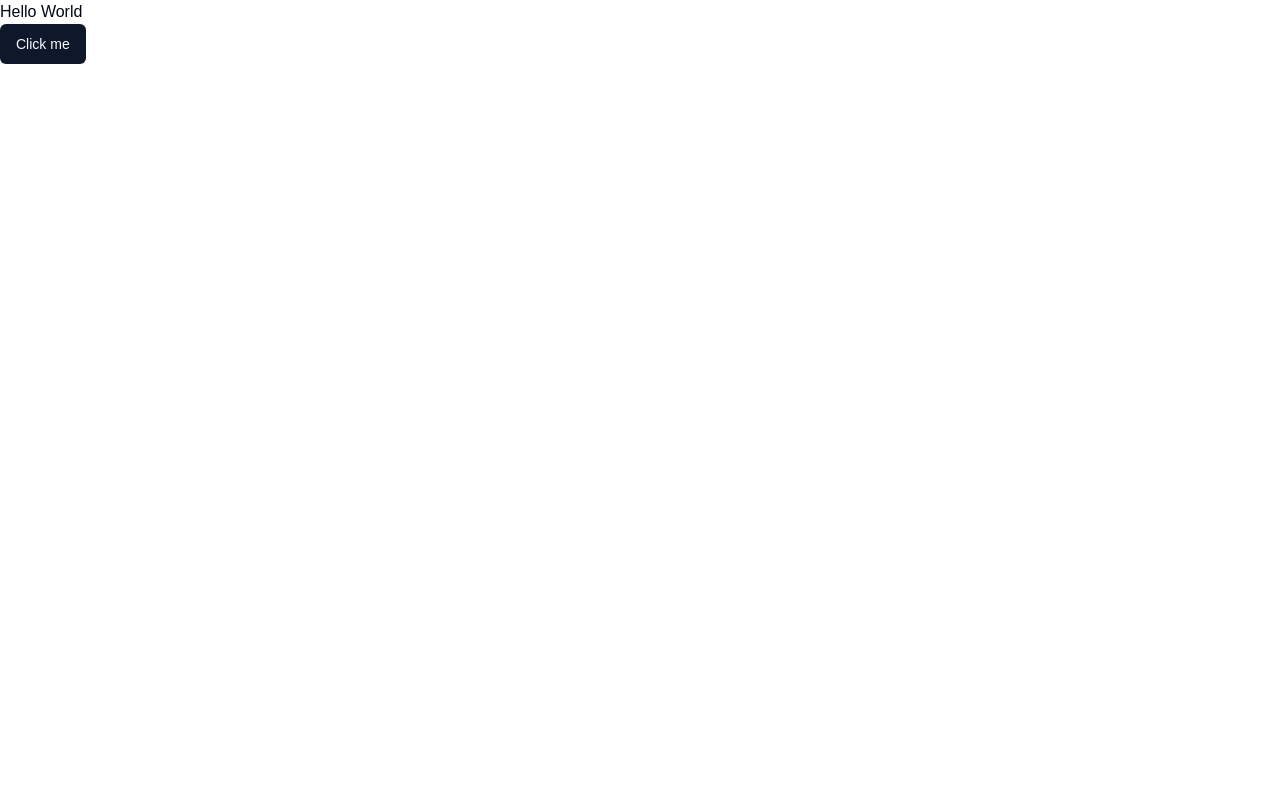
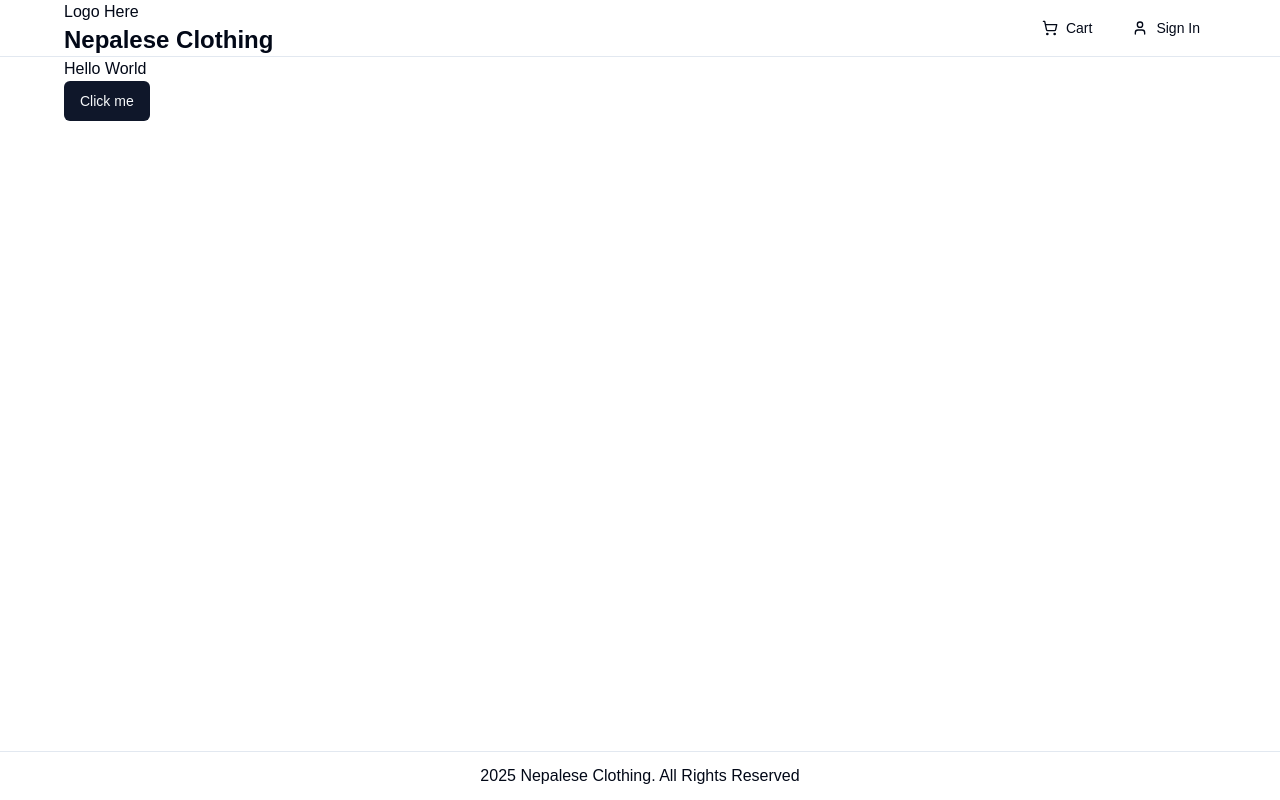
Before and after one commit to sunilkkhadka/next-ecommerce, a Next.js app: page / in a window 1280 px wide. Built offline with nearby package versions, Linux system fonts and the light colour scheme; no server answers.

Commit message:
feat: Added header and footer components

```diff
--- a/app/(root)/layout.tsx
+++ b/app/(root)/layout.tsx
@@ -1,3 +1,6 @@
+import Footer from "@/components/footer";
+import Header from "@/components/shared/Header";
+
 export default function RootLayout({
   children,
 }: Readonly<{
@@ -5,7 +8,9 @@
 }>) {
   return (
     <div className="flex h-screen flex-col">
+      <Header />
       <main className="flex-1 wrapper">{children}</main>
+      <Footer />
     </div>
   );
 }
--- a/app/globals.css
+++ b/app/globals.css
@@ -4,6 +4,11 @@
 
 body {
   font-family: Arial, Helvetica, sans-serif;
+}
+
+.wrapper {
+  width: 90%;
+  margin: 0 auto;
 }
 
 @layer utilities {
--- /dev/null
+++ b/components/footer.tsx
@@ -0,0 +1,15 @@
+import { APP_NAME } from "@/lib/constants";
+
+const Footer = () => {
+  const currentYear = new Date().getFullYear();
+
+  return (
+    <footer className="border-t p-3">
+      <div className="wrapper flex justify-center items-center">
+        {currentYear} {APP_NAME}. All Rights Reserved
+      </div>
+    </footer>
+  );
+};
+
+export default Footer;
--- /dev/null
+++ b/components/shared/Header/index.tsx
@@ -0,0 +1,36 @@
+import { ShoppingCart, UserIcon } from "lucide-react";
+
+import Link from "next/link";
+import { APP_NAME } from "@/lib/constants";
+import { Button } from "@/components/ui/button";
+
+const Header = () => {
+  return (
+    <header className="w-full border-b">
+      <div className="wrapper flex justify-between items-center">
+        <div className="items-start">
+          <Link href="/">
+            <h1>Logo Here</h1>
+            <span className="hidden lg:block font-bold text-2xl">
+              {APP_NAME}
+            </span>
+          </Link>
+        </div>
+        <div className="space-x-2">
+          <Button asChild variant="ghost">
+            <Link href="/cart">
+              <ShoppingCart /> Cart
+            </Link>
+          </Button>
+          <Button asChild variant="ghost">
+            <Link href="/sign-in">
+              <UserIcon /> Sign In
+            </Link>
+          </Button>
+        </div>
+      </div>
+    </header>
+  );
+};
+
+export default Header;
```
